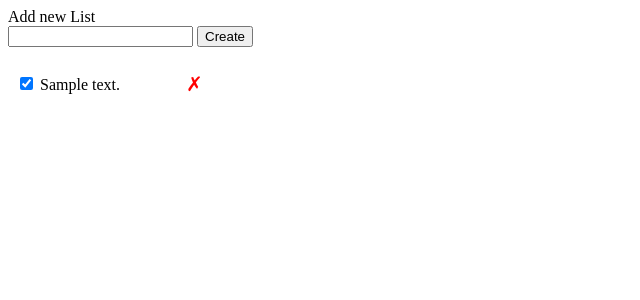
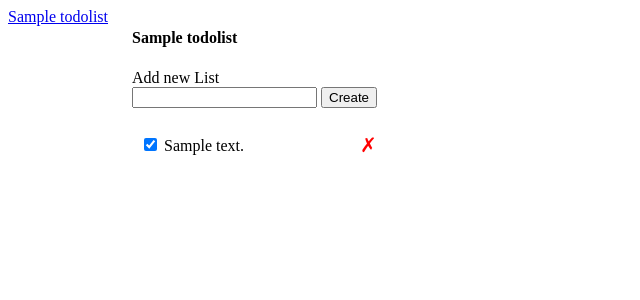
Before and after one commit to Francis-An/todoapp, a Flask app: template templates/index.html in a window 1280 px wide. Shown: the top 300 px of the page, without its empty margins (0-640 px from the left). Run offline with Flask 2, Linux system fonts and the light colour scheme; the template is opened without the code that fills it: values that come from a table or form of the project are taken from there, others are empty; tables that the repository leaves empty hold one stand-in row (values such as "Sample post").

Commit message:
Added the UI of the Todo list

```diff
--- a/app.py
+++ b/app.py
@@ -76,6 +76,13 @@ def delete_todo(todo_id):
     return jsonify({'success': True})
 
 
+@app.route('/lists/<list_id>')
+def get_list_todos(list_id):
+    return render_template('index.html',
+    lists = TodoList.query.all(),
+    active_list = TodoList.query.get(list_id),
+    todos=Todo.query.filter_by(list_id=list_id).order_by('id').all())
+
 @app.route('/')
 def index():
-    return render_template('index.html', data=Todo.query.order_by('id').all())
+    return redirect(url_for('get_list_todos', list_id=1))
--- a/templates/index.html
+++ b/templates/index.html
@@ -14,7 +14,7 @@
             margin: 0;
         }
         td {
-            width: 150px;
+            width: 200px;
             padding: 6px;
         }
         li button{
@@ -26,9 +26,32 @@
             cursor: pointer;
 
         }
+        .lists-wrapper, .todos-wrapper {
+            display: inline-block;
+            vertical-align: top;
+            /* padding: 10px; */
+        }
+        .todos-wrapper {
+            margin-left: 20px;
+        }
     </style>
 </head>
 <body>
+    <div class="lists-wrapper">
+        <ul id="lists">
+            {% for list in lists %}
+            <li>
+                <a href="/lists/{{ list.id }}">
+                    {{ list.name }}
+                </a>
+            </li>
+            {% endfor %}
+        </ul>
+
+    </div>
+
+        <div class="todos-wrapper">
+            <h4>{{ active_list.name }}</h4>
             <form id="form">
                 <label for="description">Add new List</label><br/>
                 <input type="text" name="description" id="description">
@@ -39,23 +62,25 @@
 
             <!-- The View -->
             <ul id="todos">
-        {% for d in data %}
+                {% for todo in todos %}
                 <li id="list">
                     <table>
                         <tr>
                             <td>
-                        <input class="check-completed" data-id="{{ d.id }}"
-                        type="checkbox" {% if d.completed %} checked {% endif %} />
-                        {{ d.description }}
+                                <input class="check-completed" data-id="{{ todo.id }}"
+                                type="checkbox" {% if todo.completed %} checked {% endif %} />
+                                {{ todo.description }}
                             </td>
                             <td>
-                        <button id="delbtn" data-id="{{ d.id }}">&cross;</button>
+                                <button id="delbtn" data-id="{{ todo.id }}">&cross;</button>
                             </td>
                         </tr>
                     </table>
                 </li>
                 {% endfor %}
             </ul>
+        </div>
+
 
 <script>
         // Start of deleting items
```
Lines whose indentation alone changed are shown as unchanged.
